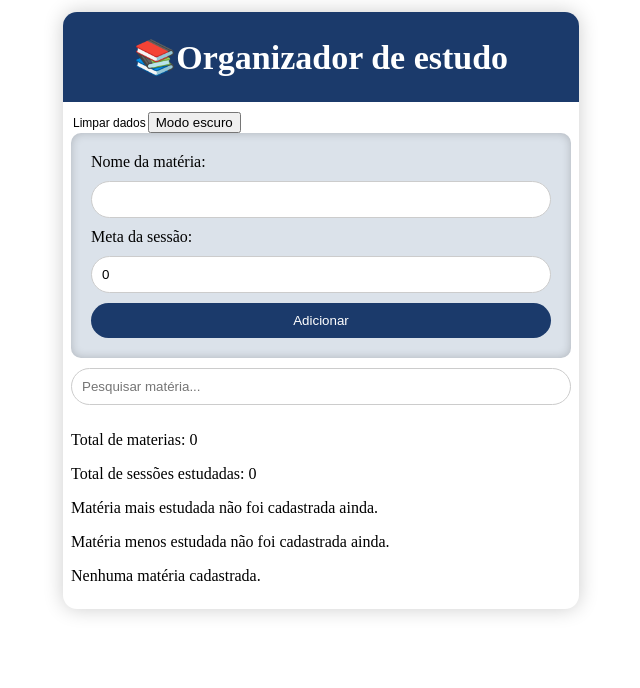
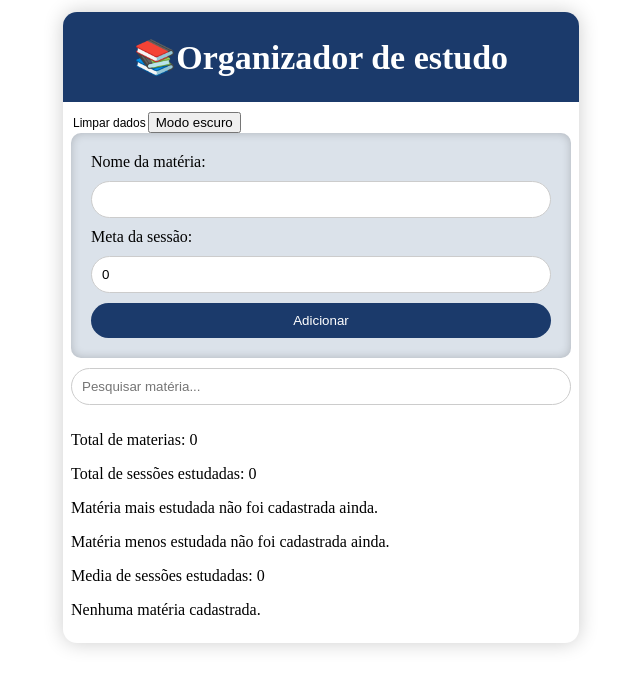
Before and after one commit to Saulorangel87/Organizador-de-estudo, a React (Vite) app: page / in a window 1280 px wide. Shown: the top 688 px of the page, without its empty margins (319-959 px from the left). Built offline with nearby package versions, Linux system fonts and the light colour scheme.

Commit message:
feat: adicionar cálculo e exibição da média de sessões estudadas

```diff
--- a/src/App.jsx
+++ b/src/App.jsx
@@ -22,6 +22,12 @@ export default function App() {
   const materiaMenosEstudada = materias.reduce((atual, materia) => {
     return atual.sessoesEstudadas < materia.sessoesEstudadas ? atual : materia;
   }, materias[0]);
+  const mediaSessoes =
+    Math.round(
+      materias.reduce((acumulador, materia) => {
+        return acumulador + materia.sessoesEstudadas;
+      }, 0) / materias.length,
+    ) || 0;
 
   useEffect(() => {
     localStorage.setItem("materias", JSON.stringify(materias));
@@ -77,6 +83,7 @@ export default function App() {
       ) : (
         <p>Matéria menos estudada não foi cadastrada ainda.</p>
       )}
+      <p>Media de sessões estudadas: {mediaSessoes}</p>
       <ListaMateria
         materias={materiasFiltradas}
         onExcluirMateria={excluirMateria}
```
